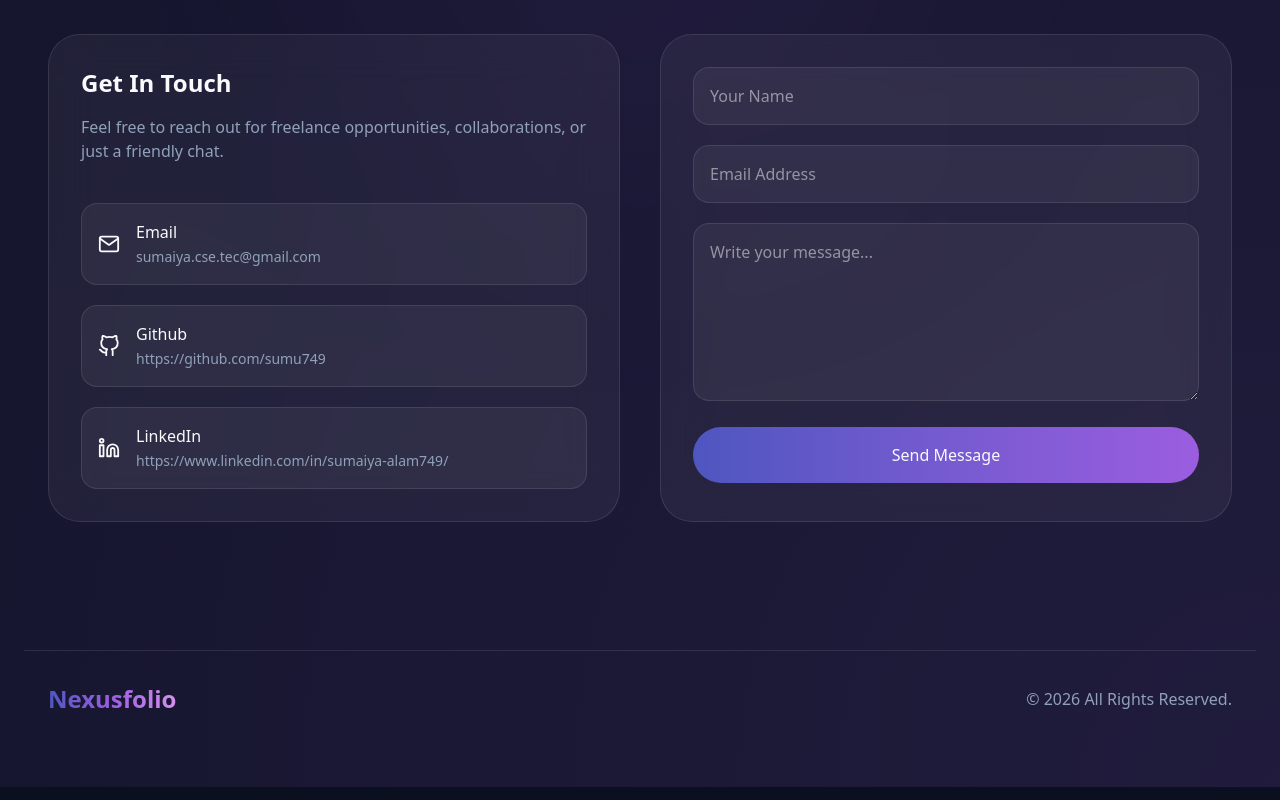
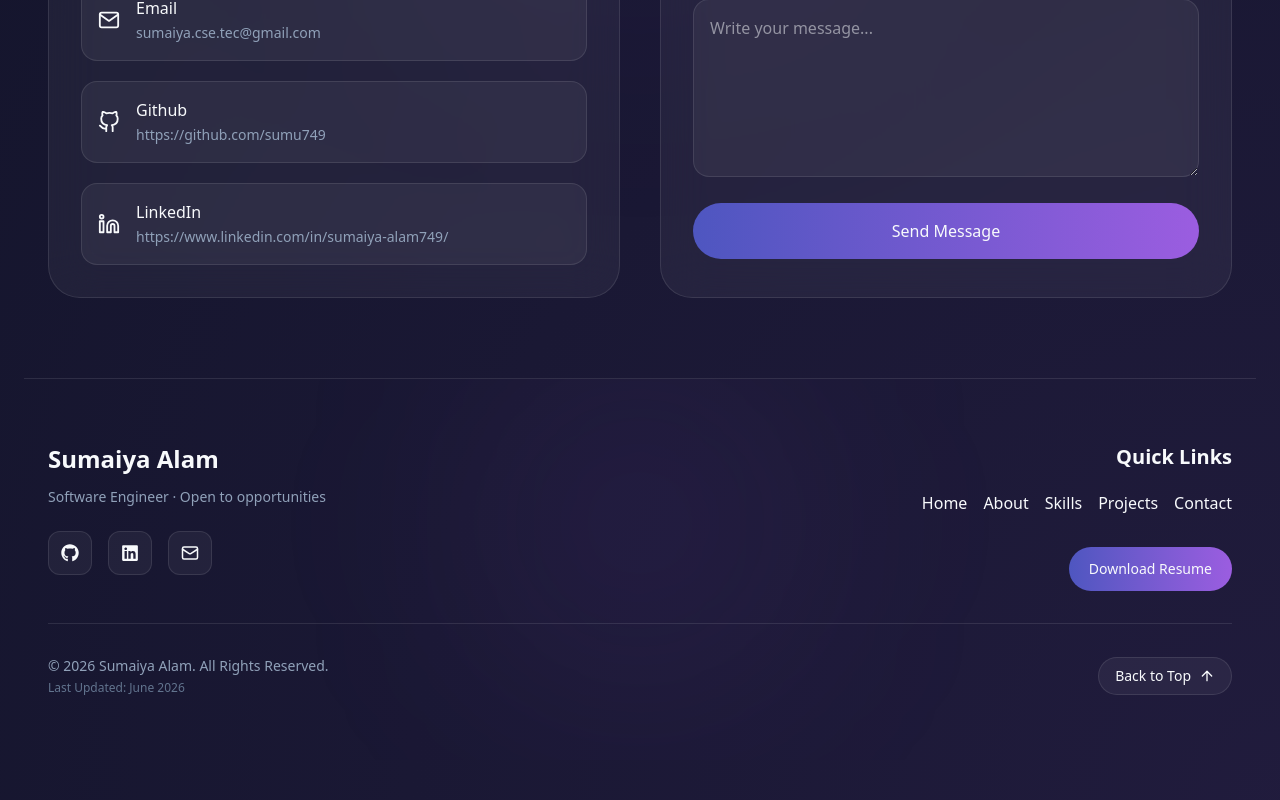
Before and after one commit to sumu749/nexusfolio, a Next.js app: page / in a window 1280 px wide. Shown: the part 7340-8140 px from the top of the page. Built offline with nearby package versions, Linux system fonts and the light colour scheme.

Commit message:
footer and ui polishing done

```diff
--- a/src/app/globals.css
+++ b/src/app/globals.css
@@ -12,6 +12,13 @@
 
     --card: rgba(255, 255, 255, 0.05);
     --border: rgba(255, 255, 255, 0.08);
+}
+
+/* Global UI tokens for buttons and focus rings */
+:root {
+    --btn-gradient-start: var(--primary);
+    --btn-gradient-end: var(--secondary);
+    --focus-ring: 0 0 0 4px rgba(155, 93, 224, 0.18);
 }
 
 html {
@@ -34,3 +41,24 @@ body {
 
     color: var(--foreground);
 }
+
+/* Smooth focus outlines for keyboard users */
+:focus-visible {
+    outline: none;
+    box-shadow: var(--focus-ring);
+    border-radius: 8px;
+}
+
+/* Button utility */
+.btn-gradient {
+    background: linear-gradient(
+        90deg,
+        var(--btn-gradient-start),
+        var(--btn-gradient-end)
+    );
+}
+
+.card {
+    background: var(--card);
+    border: 1px solid var(--border);
+}
--- a/src/app/projects/[slug]/page.tsx
+++ b/src/app/projects/[slug]/page.tsx
@@ -38,7 +38,7 @@ export default async function ProjectDetails({ params }: Props) {
 
                 {/* Hero */}
                 <div className="overflow-hidden rounded-[40px] border border-white/10 bg-white/5 backdrop-blur-xl">
-                    <div className="relative h-[500px]">
+                    <div className="relative h-125">
                         <Image
                             src={project.image}
                             alt={project.title}
@@ -62,7 +62,7 @@ export default async function ProjectDetails({ params }: Props) {
                     <Link
                         href={project.live}
                         target="_blank"
-                        className="flex items-center gap-2 rounded-full bg-gradient-to-r from-[#4E56C0] to-[#9B5DE0] px-6 py-3"
+                        className="flex items-center gap-2 rounded-full bg-linear-to-r from-[#4E56C0] to-[#9B5DE0] px-6 py-3"
                     >
                         <Globe size={18} />
                         Live Site
--- a/src/components/contact/Contact.tsx
+++ b/src/components/contact/Contact.tsx
@@ -36,13 +36,15 @@ export default function Contact() {
                 setMessage("");
                 setTimeout(() => setStatus("idle"), 3000);
             } else {
-                const data = (await res.json().catch(() => ({
-                    error: "Submission failed",
-                }))) as { error?: string };
+                let data: { error?: string } = { error: "Submission failed" };
+                try {
+                    data = await res.json();
+                } catch (err) {
+                    // ignore parse errors
+                }
                 setErrorMsg(data?.error || "Submission failed");
                 setStatus("error");
             }
-            // eslint-disable-next-line @typescript-eslint/no-unused-vars
         } catch (err) {
             setErrorMsg("Network error — please try again later.");
             setStatus("error");
@@ -50,7 +52,7 @@ export default function Contact() {
     };
 
     return (
-        <section id="contact" className="relative py-32 overflow-hidden">
+        <section id="contact" className="relative pt-20 overflow-hidden">
             <div className="absolute inset-0 -z-10">
                 <div className="absolute left-1/2 top-0 h-100 w-100 -translate-x-1/2 rounded-full bg-[#9B5DE0]/10 blur-[150px]" />
             </div>
@@ -140,25 +142,32 @@ export default function Contact() {
                     >
                         <div className="space-y-5">
                             <input
+                                name="name"
+                                required
                                 value={name}
                                 onChange={(e) => setName(e.target.value)}
                                 placeholder="Your Name"
-                                className="w-full rounded-2xl border border-white/10 bg-white/5 p-4 outline-none"
+                                className="w-full rounded-2xl border border-white/10 bg-white/5 p-4 outline-none focus-visible:ring-4 focus-visible:ring-[#9B5DE0]/20"
                                 aria-label="Your name"
                             />
                             <input
+                                name="email"
+                                type="email"
+                                required
                                 value={email}
                                 onChange={(e) => setEmail(e.target.value)}
                                 placeholder="Email Address"
-                                className="w-full rounded-2xl border border-white/10 bg-white/5 p-4 outline-none"
+                                className="w-full rounded-2xl border border-white/10 bg-white/5 p-4 outline-none focus-visible:ring-4 focus-visible:ring-[#9B5DE0]/20"
                                 aria-label="Email address"
                             />
                             <textarea
+                                name="message"
+                                required
                                 value={message}
                                 onChange={(e) => setMessage(e.target.value)}
                                 rows={6}
                                 placeholder="Write your message..."
-                                className="w-full rounded-2xl border border-white/10 bg-white/5 p-4 outline-none"
+                                className="w-full rounded-2xl border border-white/10 bg-white/5 p-4 outline-none focus-visible:ring-4 focus-visible:ring-[#9B5DE0]/20"
                                 aria-label="Message"
                             />
 
@@ -176,7 +185,7 @@ export default function Contact() {
                             <button
                                 type="submit"
                                 disabled={status === "sending"}
-                                className="w-full rounded-full bg-linear-to-r from-[#4E56C0] to-[#9B5DE0] py-4 font-medium disabled:opacity-60"
+                                className="w-full rounded-full btn-gradient py-4 font-medium disabled:opacity-60 transition-transform hover:-translate-y-0.5 focus-visible:outline-none"
                             >
                                 {status === "sending"
                                     ? "Sending..."
--- a/src/components/footer/Footer.tsx
+++ b/src/components/footer/Footer.tsx
@@ -1,14 +1,104 @@
+import Link from "next/link";
+
+import { Mail, ArrowUp } from "lucide-react";
+import { FaGithub, FaLinkedin } from "react-icons/fa";
+
 export default function Footer() {
+    const lastUpdated = new Date().toLocaleDateString("en-US", {
+        year: "numeric",
+        month: "long",
+    });
+
     return (
-        <footer className="border-t border-white/10">
-            <div className="container mx-auto px-6 py-8">
-                <div className="flex flex-col items-center justify-between gap-4 md:flex-row">
-                    <h3 className="text-2xl font-bold bg-linear-to-r from-[#4E56C0] via-[#9B5DE0] to-[#D78FEE] bg-clip-text text-transparent">
-                        Nexusfolio
-                    </h3>
-                    <p className="text-slate-400">
-                        © 2026 All Rights Reserved.
-                    </p>
+        <footer className="relative mt-20 overflow-hidden border-t border-white/10">
+            {/* Background Glow */}
+
+            <div className="absolute inset-0 -z-10">
+                <div className="absolute left-1/2 top-0 h-72 w-72 -translate-x-1/2 rounded-full bg-[#9B5DE0]/10 blur-[120px]" />
+            </div>
+
+            <div className="container mx-auto px-6 py-16">
+                <div className="lg:flex lg:items-start lg:justify-between">
+                    <div>
+                        <h3 className="text-2xl font-bold">Sumaiya Alam</h3>
+                        <p className="mt-3 text-sm text-slate-400">
+                            Software Engineer · Open to opportunities
+                        </p>
+
+                        <div className="mt-6 flex gap-4">
+                            <Link
+                                href="https://github.com/sumu749"
+                                target="_blank"
+                                aria-label="GitHub"
+                                rel="noopener noreferrer"
+                                className="rounded-xl border border-white/10 bg-white/5 p-3 transition-transform hover:border-[#9B5DE0]/50 hover:-translate-y-1 focus-visible:outline-none"
+                            >
+                                <FaGithub size={18} />
+                            </Link>
+
+                            <Link
+                                href="https://www.linkedin.com/in/sumaiya-alam749/"
+                                target="_blank"
+                                aria-label="LinkedIn"
+                                rel="noopener noreferrer"
+                                className="rounded-xl border border-white/10 bg-white/5 p-3 transition-transform hover:border-[#9B5DE0]/50 hover:-translate-y-1 focus-visible:outline-none"
+                            >
+                                <FaLinkedin size={18} />
+                            </Link>
+
+                            <Link
+                                href="mailto:sumaiya.cse.tec@gmail.com"
+                                aria-label="Email"
+                                className="rounded-xl border border-white/10 bg-white/5 p-3 transition-transform hover:border-[#9B5DE0]/50 hover:-translate-y-1 focus-visible:outline-none"
+                            >
+                                <Mail size={18} />
+                            </Link>
+                        </div>
+                    </div>
+
+                    <div className="mt-10 lg:mt-0 lg:text-right">
+                        <h3 className="text-xl font-semibold">Quick Links</h3>
+
+                        <div className="mt-5 flex flex-wrap gap-4 lg:justify-end">
+                            <a href="#home">Home</a>
+                            <a href="#about">About</a>
+                            <a href="#skills">Skills</a>
+                            <a href="#projects">Projects</a>
+                            <a href="#contact">Contact</a>
+                        </div>
+
+                        <div className="mt-8">
+                            <a
+                                href="/resume.pdf"
+                                target="_blank"
+                                rel="noopener noreferrer"
+                                className="inline-flex rounded-full bg-linear-to-r from-[#4E56C0] to-[#9B5DE0] px-5 py-3 text-sm font-medium"
+                            >
+                                Download Resume
+                            </a>
+                        </div>
+                    </div>
+                </div>
+
+                <div className="my-8 h-px bg-white/10" />
+
+                <div className="flex flex-col gap-4 md:flex-row md:items-center md:justify-between">
+                    <div>
+                        <p className="text-sm text-slate-400">
+                            © 2026 Sumaiya Alam. All Rights Reserved.
+                        </p>
+                        <p className="mt-1 text-xs text-slate-500">
+                            Last Updated: {lastUpdated}
+                        </p>
+                    </div>
+
+                    <a
+                        href="#home"
+                        className="flex items-center gap-2 rounded-full border border-white/10 bg-white/5 px-4 py-2 text-sm transition-all hover:border-[#9B5DE0]/50"
+                    >
+                        Back to Top
+                        <ArrowUp size={16} />
+                    </a>
                 </div>
             </div>
         </footer>
--- a/src/components/projects/Projects.tsx
+++ b/src/components/projects/Projects.tsx
@@ -18,7 +18,7 @@ export default function Projects() {
     return (
         <section
             id="projects"
-            className="relative py-32 scroll-mt-32 overflow-hidden"
+            className="relative pt-20 scroll-mt-32 overflow-hidden"
         >
             {/* Background Glow */}
 
```
